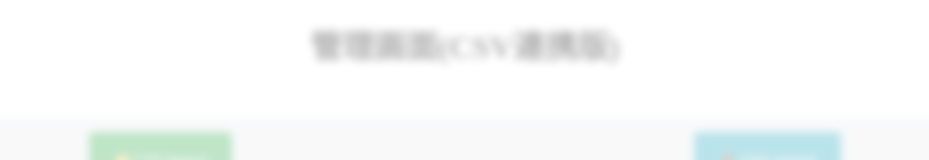
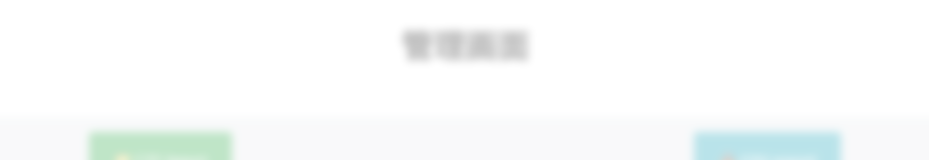
Before and after one commit to sebundesn/club-app, a Next.js app in the folder frontend/: page /management in a window 1280 px wide. Shown: the top 160 px of the page, without its empty margins (175-1104 px from the left). Built offline with nearby package versions, Linux system fonts and the light colour scheme; no server answers.

Commit message:
made member-management function

```diff
--- a/frontend/app/management/page.tsx
+++ b/frontend/app/management/page.tsx
@@ -18,7 +18,8 @@ export default function Management() {
 
             const data = await res.json();
 
-            console.log(data);
+            setMembers(data);
+
         } catch (e: any) {
             alert(`Failed to connect: ${e}`);
         }
@@ -147,7 +148,7 @@ export default function Management() {
 
 
 
-            <h1>管理画面(CSV連携版)</h1>
+            <h1>管理画面</h1>
 
             {/* CSV file operation area */}
             <div className="csv-actions">
```
